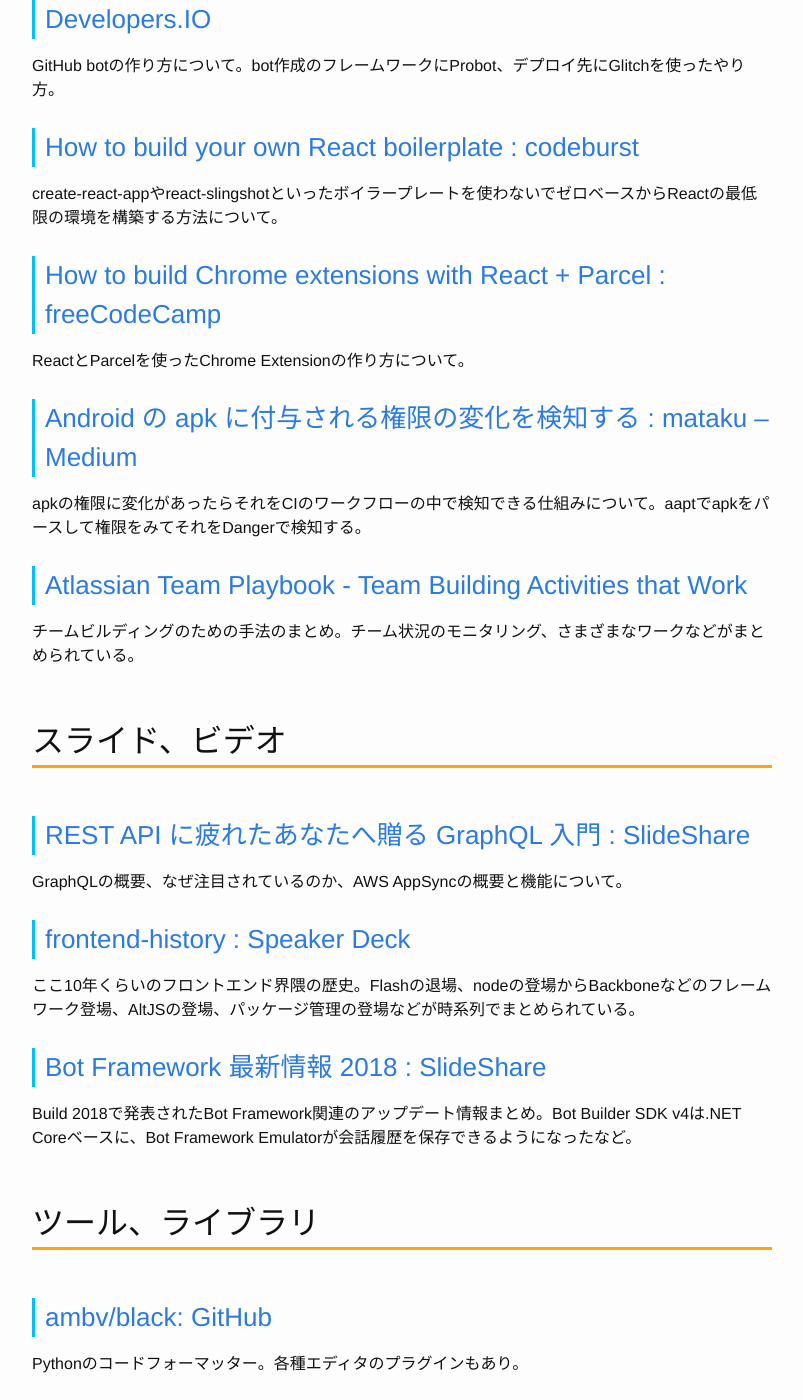
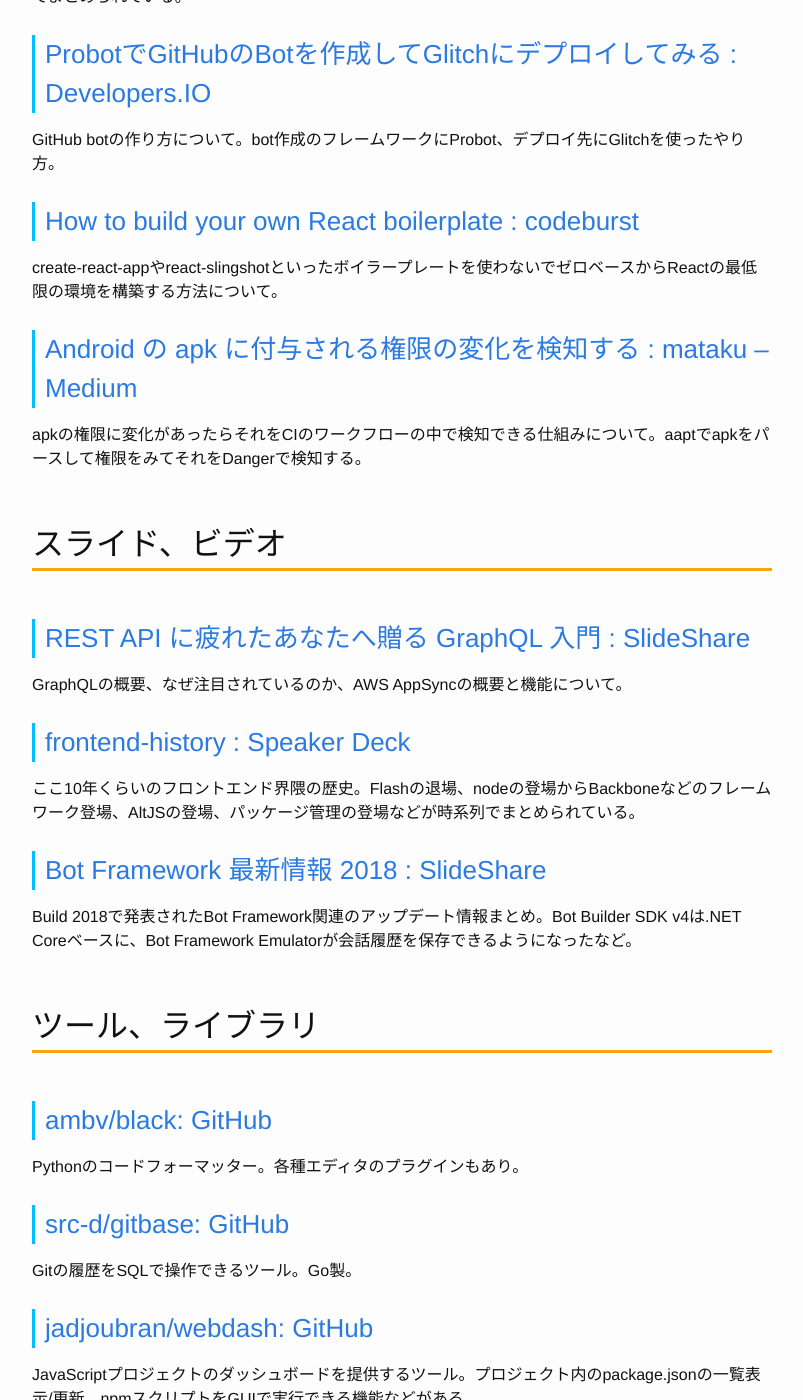
Before and after one commit to Gather-Tech/Gather-Tech.github.io, a Jekyll site: the page built from _posts/2018/2018-06-04-Gather101.md, in a window 1280 px wide and 1400 px high, scrolled down 2302 px. Shown: the whole window, without its empty margins (238-1041 px from the left). Built offline with Jekyll 4.4.1, drawn with Linux system fonts in a browser that asks for light colours; our own code applies the rules of GitHub Pages for plain Markdown files; some of the changed text lies outside the part shown.

Commit message:
Reduced articles

```diff
--- a/_posts/2018/2018-06-04-Gather101.md
+++ b/_posts/2018/2018-06-04-Gather101.md
@@ -19,7 +19,7 @@
 - [RubyKaigi 2018 速報!!（1日目） : Speee DEVELOPER BLOG](http://tech.speee.jp/entry/2018/06/01/131757)
 - [RubyKaigi 2018 速報!!（2日目） : Speee DEVELOPER BLOG](http://tech.speee.jp/entry/2018/06/02/150419)
 - [RubyKaigi 2018 速報!!(3日目) : Speee DEVELOPER BLOG](http://tech.speee.jp/entry/2018/06/03/110015)
--
+
 ## 今週のイチオシ
 
 ### [プロダクトの「負債」を「機能」と呼び直す 〜A/Bテストを用いた"価値"の定量化〜 : Quipper Product Team Blog](http://quipper.hatenablog.com/entry/2018/05/31/080000)
@@ -64,17 +64,9 @@
 
 create-react-appやreact-slingshotといったボイラープレートを使わないでゼロベースからReactの最低限の環境を構築する方法について。
 
-### [How to build Chrome extensions with React + Parcel : freeCodeCamp](https://medium.freecodecamp.org/building-chrome-extensions-in-react-parcel-79d0240dd58f)
-
-ReactとParcelを使ったChrome Extensionの作り方について。
-
 ### [Android の apk に付与される権限の変化を検知する : mataku – Medium](https://medium.com/@matakucom/android-%E3%81%AE-apk-%E3%81%AB%E4%BB%98%E4%B8%8E%E3%81%95%E3%82%8C%E3%82%8B%E6%A8%A9%E9%99%90%E3%81%AE%E5%A4%89%E5%8C%96%E3%82%92%E6%A4%9C%E7%9F%A5%E3%81%99%E3%82%8B-11f35124f94c)
 
 apkの権限に変化があったらそれをCIのワークフローの中で検知できる仕組みについて。aaptでapkをパースして権限をみてそれをDangerで検知する。
-
-### [Atlassian Team Playbook - Team Building Activities that Work](https://ja.atlassian.com/team-playbook)
-
-チームビルディングのための手法のまとめ。チーム状況のモニタリング、さまざまなワークなどがまとめられている。
 
 ## スライド、ビデオ
 
@@ -96,21 +88,9 @@
 
 Pythonのコードフォーマッター。各種エディタのプラグインもあり。
 
-### [PatternFly | open interface project](https://www.patternfly.org/)
-
-Red Hatが作っているUIフレームワーク。
-
-### [AtsushiSakai/PyJSONViewer: A JSON viewer using pure python](https://github.com/AtsushiSakai/PyJSONViewer)
-
-Python製のJSONビューワー。
-
 ### [src-d/gitbase: GitHub](https://github.com/src-d/gitbase)
 
 Gitの履歴をSQLで操作できるツール。Go製。
-
-### [moncho/dry: GitHub](https://github.com/moncho/dry)
-
-Dockerコンテナの管理をCLIでできるツール。Go製。
 
 ### [jadjoubran/webdash: GitHub](https://github.com/jadjoubran/webdash)
 
```
